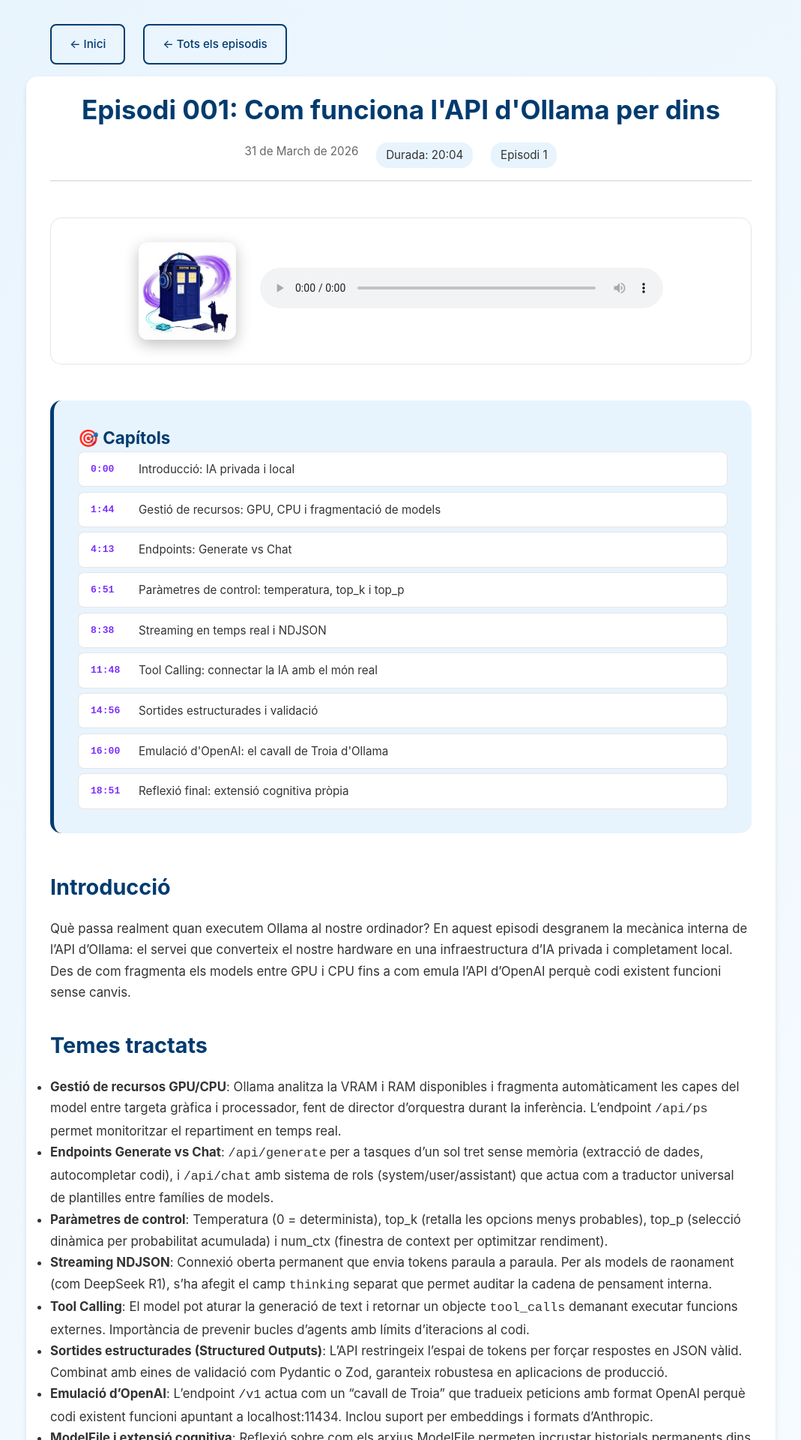
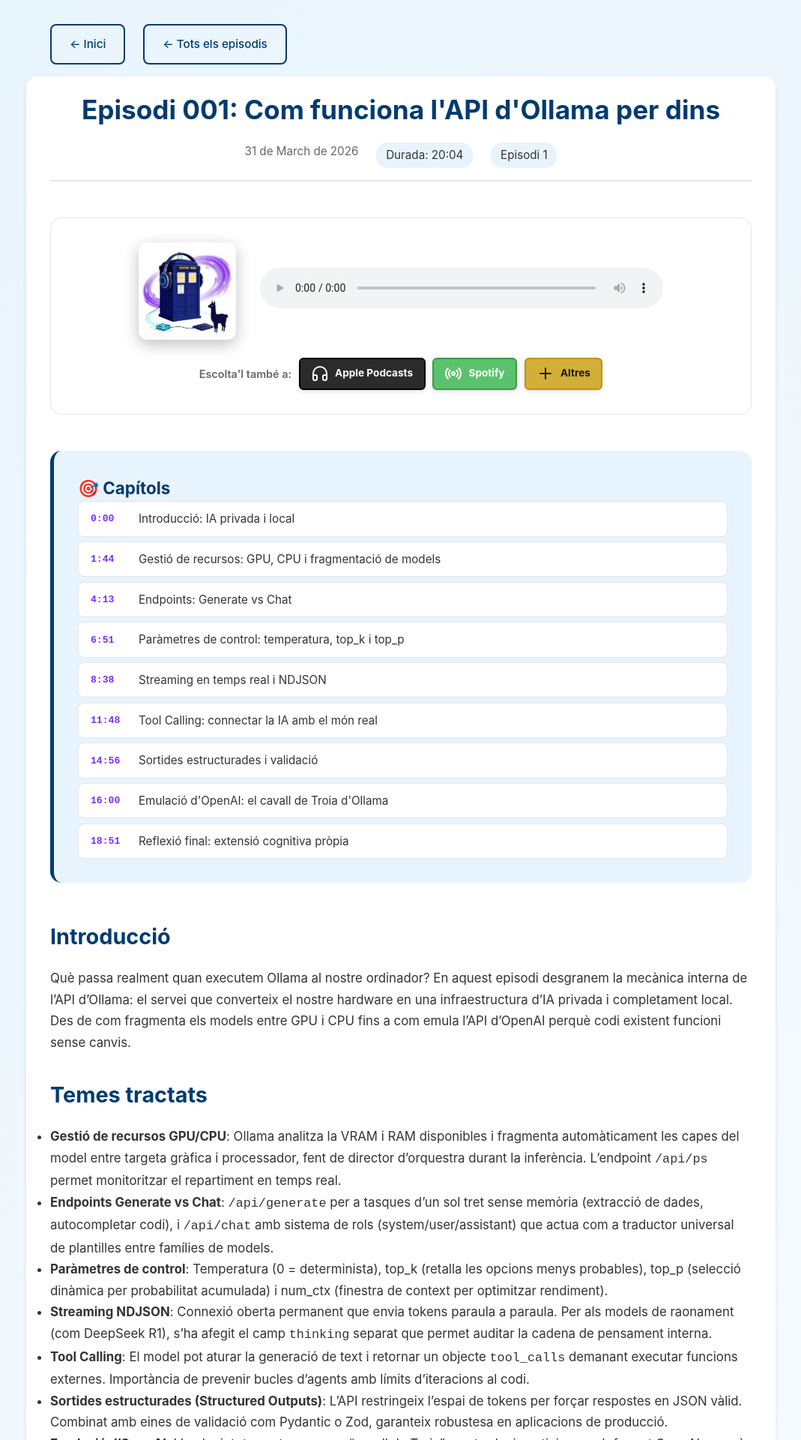
Before and after one commit to drpicox/podcast-del-doctor, a Jekyll site: the page built from _episodes/001-api-ollama-per-dins.md, in a window 1280 px wide. Shown: the top 1920 px of the page at 75% size, without its empty margins (105-1174 px from the left). Built offline with Jekyll 4.4.1, drawn with Linux system fonts in a browser that asks for light colours.

Commit message:
Add compact Apple/Spotify/other buttons under the episode player
"Altres" jumps to the full subscribe section at the bottom of the page.

Co-Authored-By: Claude Opus 5.5 <noreply@anthropic.com>
Claude-Session: https://claude.ai/code/session_01SVfQ658mU7F1HK6MaK2vvg

```diff
--- /dev/null
+++ b/_includes/listen-also.html
@@ -0,0 +1,12 @@
+<div class="listen-also">
+    <span class="listen-also-label">Escolta'l també a:</span>
+    <a href="podcast://david-rodenas.com/podcast-del-doctor/feed.xml" class="btn btn-apple">
+        <i data-feather="headphones"></i> Apple Podcasts
+    </a>
+    <a href="https://open.spotify.com/show/1I0caNlQXCOgedl0WMqzW8" target="_blank" rel="noopener" class="btn btn-spotify">
+        <i data-feather="radio"></i> Spotify
+    </a>
+    <a href="#subscribe" class="btn btn-primary">
+        <i data-feather="plus"></i> Altres
+    </a>
+</div>
--- a/_layouts/episode.html
+++ b/_layouts/episode.html
@@ -45,6 +45,7 @@ layout: landing
       El teu navegador no suporta l'element d'audio.
     </audio>
     {% endif %}
+    {% include listen-also.html %}
   </div>
   {% endif %}
 
@@ -175,6 +176,10 @@ layout: landing
 .episode-meta { color: var(--text-tertiary); font-size: 0.95rem; display: flex; justify-content: center; gap: 1.5rem; flex-wrap: wrap; }
 .episode-meta span { background: var(--bg-secondary); padding: 0.3rem 0.8rem; border-radius: 15px; color: var(--text-primary); }
 
+.listen-also { display: flex; align-items: center; justify-content: center; flex-wrap: wrap; gap: 0.6rem; margin-top: 1.5rem; }
+.listen-also-label { color: var(--text-tertiary); font-size: 0.9rem; font-weight: 600; }
+.listen-also .btn { padding: 0.45rem 0.9rem; font-size: 0.85rem; border-radius: 6px; box-shadow: 0 2px 6px rgba(0,0,0,0.12); }
+.listen-also .btn i { width: 15px; height: 15px; }
 .audio-player { margin: 3rem 0; text-align: center; background: var(--overlay-lighter); padding: 2rem; border-radius: 15px; border: 1px solid var(--border-color); }
 .audio-player audio { width: 100%; max-width: 600px; border-radius: 10px; }
 .player-with-thumb { display: flex; align-items: center; gap: 2rem; max-width: 700px; margin: 0 auto; }
```
